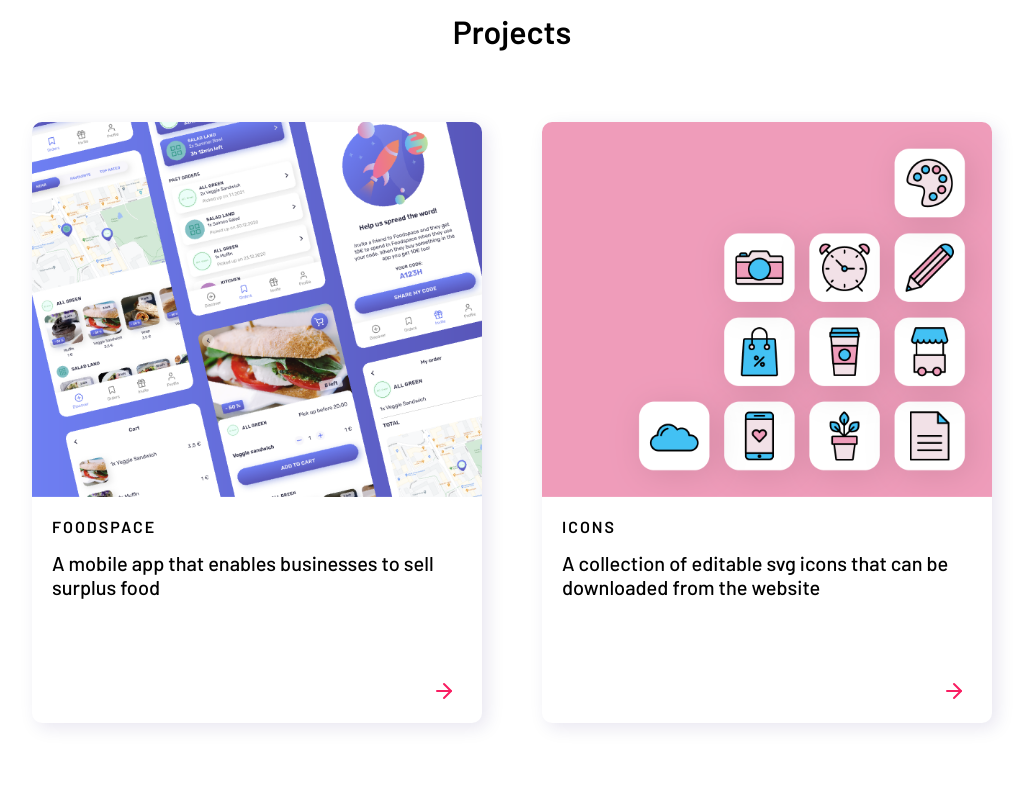
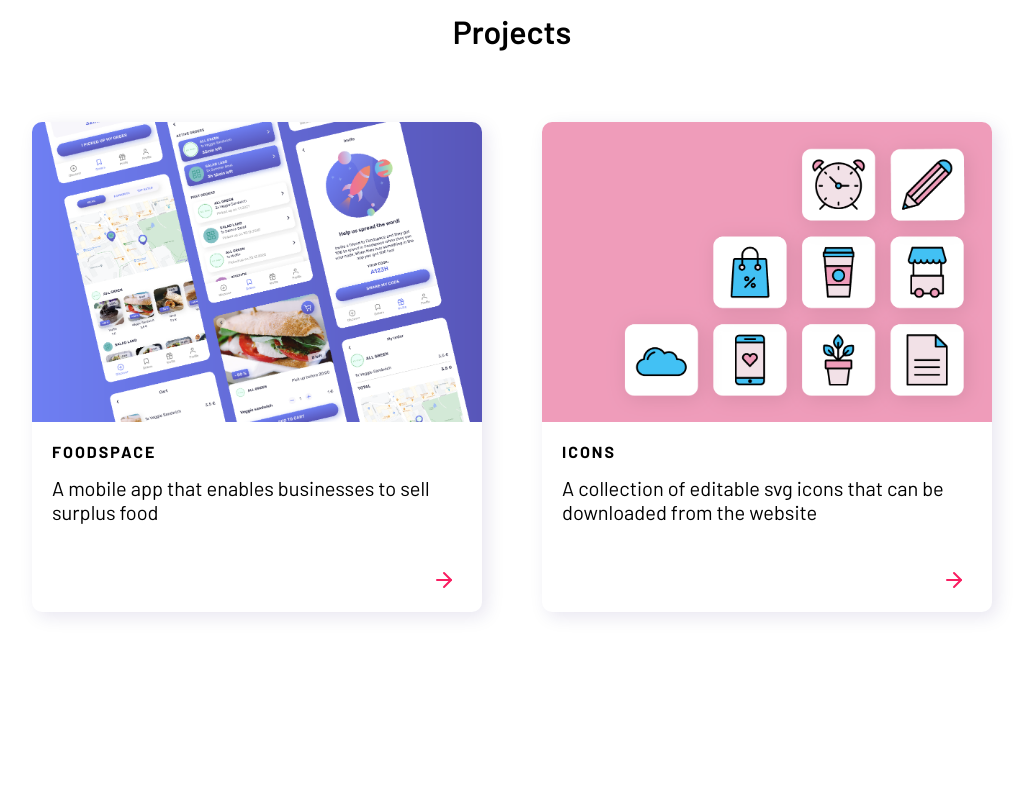
Before and after one commit to tinaavbelj/tinaavbelj-web, a React (Create React App) app: page / in a window 1280 px wide. Shown: the part 1040-1833 px from the top of the page, without its empty margins (128-1156 px from the left). Built offline with nearby package versions, Linux system fonts and the light colour scheme.

Commit message:
Added project covers

```diff
--- a/src/components/Navigation.js
+++ b/src/components/Navigation.js
@@ -72,6 +72,7 @@ const Links = styled.div`
 const StyledLink = styled(HashLink)`
   cursor: pointer;
   color: ${colors.text};
+  font-weight: 500;
 
   &:hover {
     color: ${colors.primary};
--- a/src/components/ProjectItem.js
+++ b/src/components/ProjectItem.js
@@ -81,7 +81,7 @@ const InformationWrapper = styled.div`
   flex-direction: column;
   justify-content: space-between;
   align-items: space-between;
-  min-height: 226px;
+  min-height: 190px;
 `;
 
 const Title = styled.div`
@@ -89,7 +89,7 @@ const Title = styled.div`
   text-transform: uppercase;
   letter-spacing: 2px;
   font-size: 0.8rem;
-  font-weight: 600;
+  font-weight: 700;
 `;
 
 const Text = styled.div`
--- a/src/components/Projects.js
+++ b/src/components/Projects.js
@@ -12,8 +12,8 @@ import {
 import ProjectItem from "./ProjectItem";
 import Title from "./shared/Title";
 
-import iconsImage from "../images/project-preview-icons.png";
-import iconsFoodspace from "../images/project-preview-foodspace.png";
+import iconsImage from "../images/icons/icons-preview.png";
+import iconsFoodspace from "../images/foodspace/foodspace-preview.png";
 
 const Projects = () => (
   <section id="projects">
--- a/src/components/Projects/Foodspace/index.js
+++ b/src/components/Projects/Foodspace/index.js
@@ -149,6 +149,7 @@ const Foodspace = () => {
 const Image = styled(ImageShadow)`
   width: 100%;
   max-width: 300px;
+  height: 100%;
 `;
 
 const ItemsWrapper = styled.div`
--- a/src/components/Projects/ProjectCover.js
+++ b/src/components/Projects/ProjectCover.js
@@ -87,13 +87,14 @@ const Text = styled.div`
 const TextSmall = styled.div`
   text-align: left;
   margin-top: 20px;
+  font-weight: 500;
 
   &:not(:last-child) {
     text-transform: uppercase;
     font-size: 18px;
     letter-spacing: 2px;
     opacity: 0.7;
-    font-weight: 600;
+    font-weight: 700;
   }
 `;
 
--- a/src/components/Projects/shared/ProjectPanel.js
+++ b/src/components/Projects/shared/ProjectPanel.js
@@ -17,6 +17,7 @@ const ProjectPanel = ({ children }) => {
 };
 
 const Wrapper = styled.div`
+  font-weight: 400;
   width: 100%;
   margin: ${paddingLarge} 0;
 `;
--- a/src/components/Projects/shared/TextBig.js
+++ b/src/components/Projects/shared/TextBig.js
@@ -2,6 +2,7 @@ import styled from "styled-components";
 
 const TextBig = styled.div`
   font-size: 24px;
+  font-weight: 600;
 `;
 
 export default TextBig;
--- a/src/components/shared/Title.js
+++ b/src/components/shared/Title.js
@@ -5,7 +5,7 @@ import { paddingMedium, paddingSmallMedium } from "../../constants/variables";
 export const TitleUppercase = styled.div`
   text-transform: uppercase;
   letter-spacing: 2px;
-  font-weight: 600;
+  font-weight: 700;
   font-size: 16px;
 `;
 
--- a/src/index.css
+++ b/src/index.css
@@ -1,4 +1,4 @@
-@import url("https://fonts.googleapis.com/css?family=Barlow:500,600,700,800&display=swap");
+@import url("https://fonts.googleapis.com/css?family=Barlow:400,500,600,700,800&display=swap");
 
 * {
   box-sizing: border-box;
```
Also changed, not shown: src/images/foodspace/foodspace-preview.png (added), src/images/icons/icons-preview.png (added).
